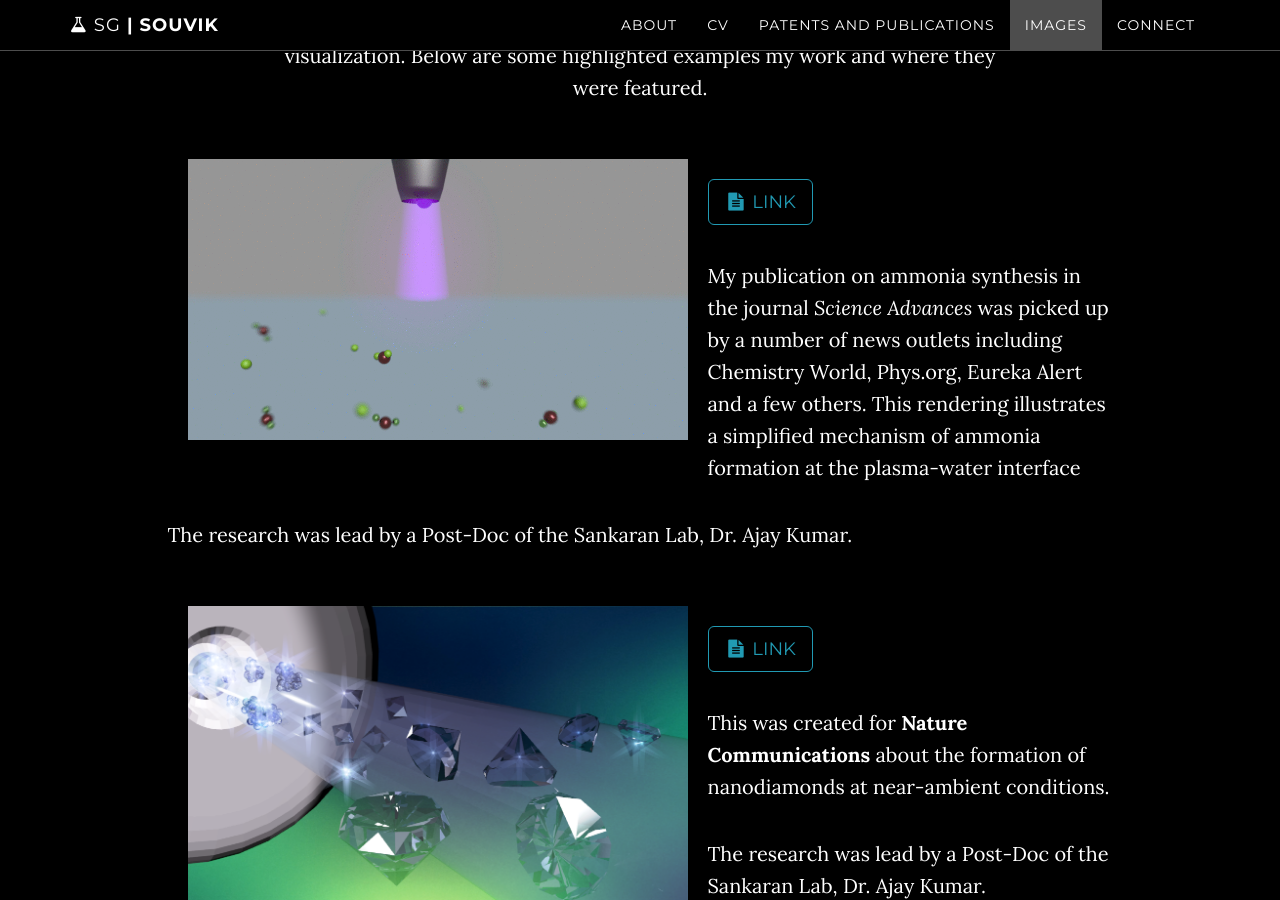
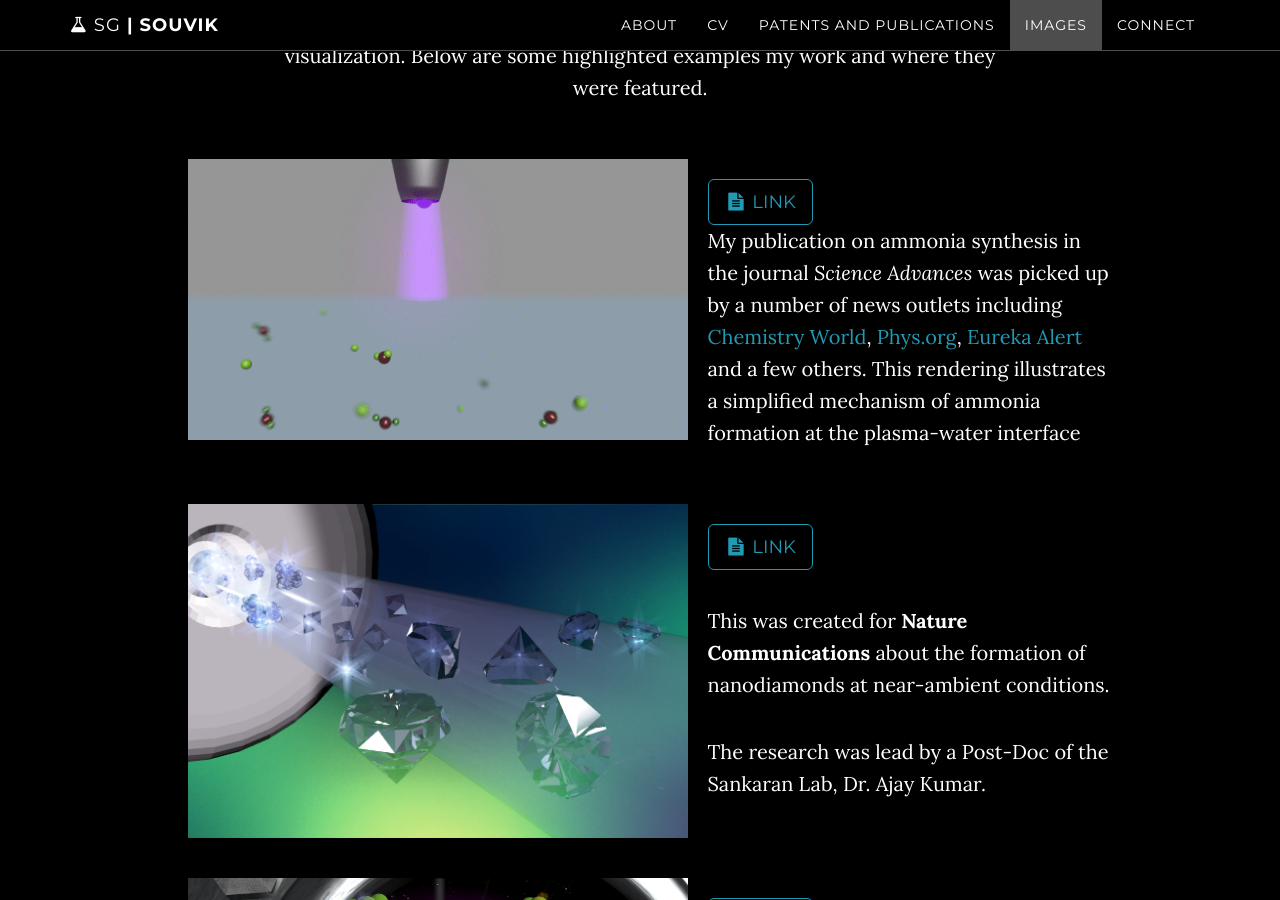
Before and after one commit to SouvikSG/souviksg.github.io, a Jekyll site: the page built from index.html, in a window 1280 px wide and 900 px high, scrolled down 7203 px. Built offline with Jekyll 4.4.1, drawn with Linux system fonts in a browser that asks for light colours.

Commit message:
Update images.html

```diff
--- a/_includes/images.html
+++ b/_includes/images.html
@@ -8,10 +8,8 @@
          <div class="col-lg-10 col-md-offset-1">
            <img src="img/Ammonia_animation.gif" class="textwrap_right" alt="ammonia"></img>
 <br></br>
-       <p><a target='_blank' href="https://www.chemistryworld.com/news/lightning-inspired-method-makes-ammonia-with-no-catalyst/3009981.article" class="btn btn-default btn-lg"> <i class="fa fa-file-text fa-fw"></i>  LINK</a></p>
-	    <p>My publication on ammonia synthesis in the journal <i>Science Advances</i> was picked up by a number of news outlets including Chemistry World, Phys.org, Eureka Alert and a few others. This rendering illustrates a simplified mechanism of ammonia formation at the plasma-water interface</p>
-
-<p>The research was lead by a Post-Doc of the Sankaran Lab, Dr. Ajay Kumar.</p>
+       <p><a target='_blank' href="https://www.chemistryworld.com/news/lightning-inspired-method-makes-ammonia-with-no-catalyst/3009981.article" class="btn btn-default btn-lg"> <i class="fa fa-file-text fa-fw"></i>  LINK</a><br>
+	    My publication on ammonia synthesis in the journal <i>Science Advances</i> was picked up by a number of news outlets including <a target='_blank' href="https://www.chemistryworld.com/news/lightning-inspired-method-makes-ammonia-with-no-catalyst/3009981.article">Chemistry World</a>, <a target='_blank' href="https://phys.org/news/2019-01-ammonia-greener.html">Phys.org</a>, <a target='_blank' href="https://www.eurekalert.org/pub_releases/2019-01/cwru-ma011119.php">Eureka Alert</a> and a few others. This rendering illustrates a simplified mechanism of ammonia formation at the plasma-water interface</p>
 	  </div>
 		<div class="col-lg-10 col-md-offset-1">
            <img src="img/diamond_sg.png" class="textwrap_right" alt="ajay_diamond"></img>
```
